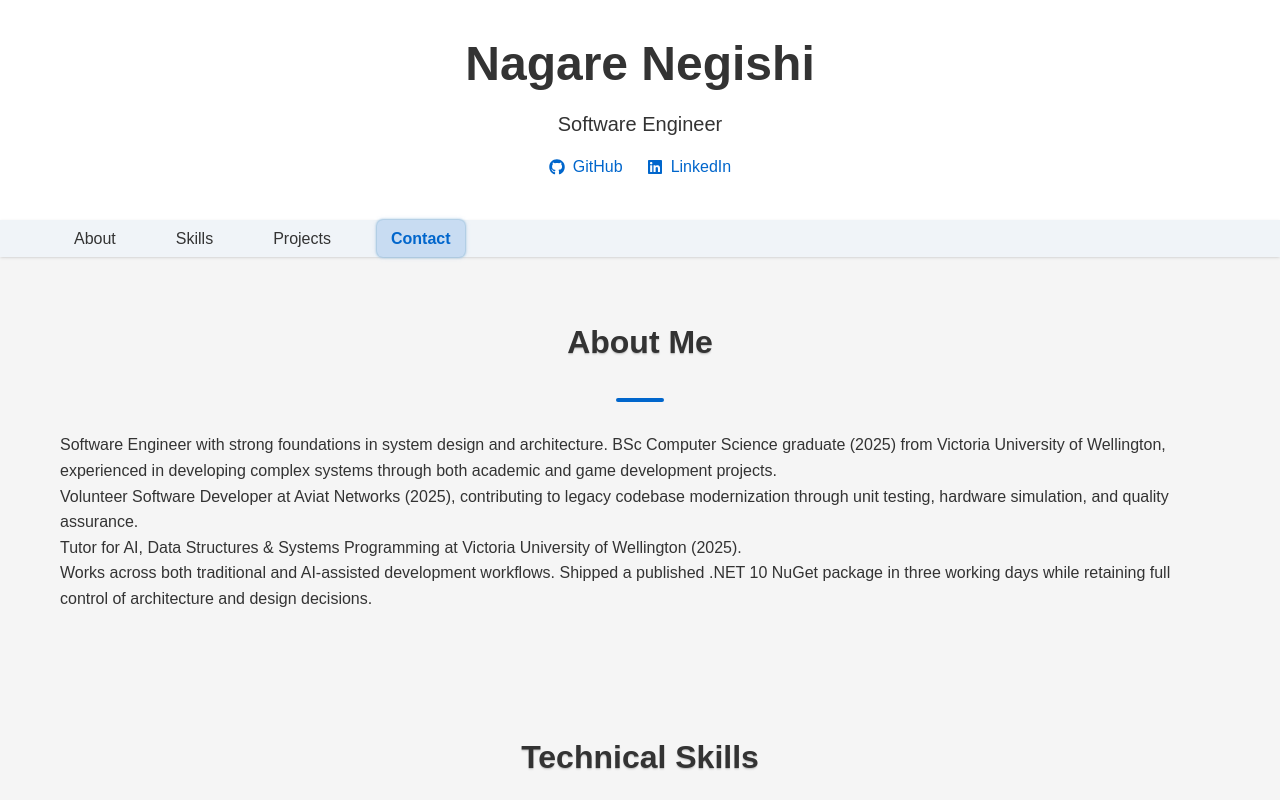
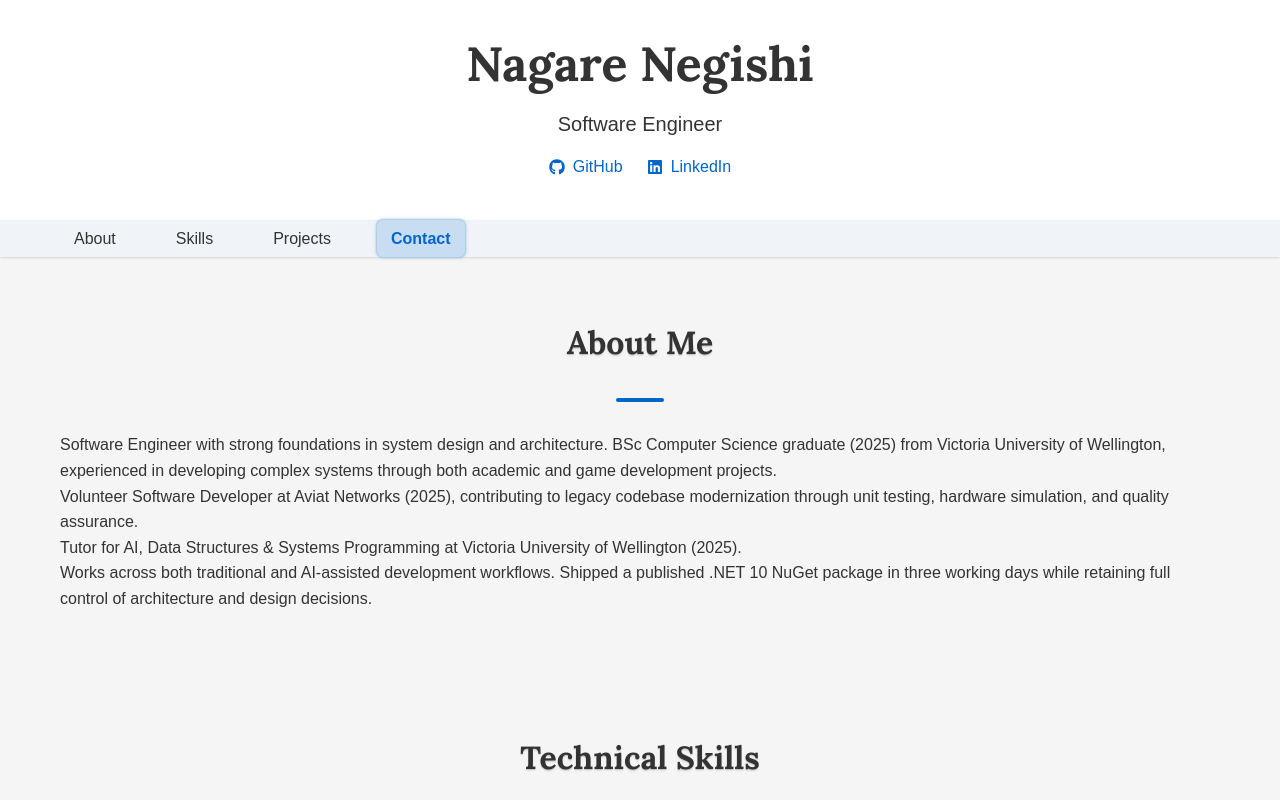
Before and after one commit to NagareNegishi/NagareNegishi.github.io, a React (Vite) app: page / in a window 1280 px wide. Shown: the top 800 px of the page. Built offline with nearby package versions, Linux system fonts and the light colour scheme.

Commit message:
Lora for h1-h6 #24

```diff
--- a/src/index.css
+++ b/src/index.css
@@ -16,6 +16,7 @@ body {
 
 h1, h2, h3, h4, h5, h6 {
     font-weight: 700;
+    font-family: 'Lora', serif;
 }
 
 /* Container for sections */
```
